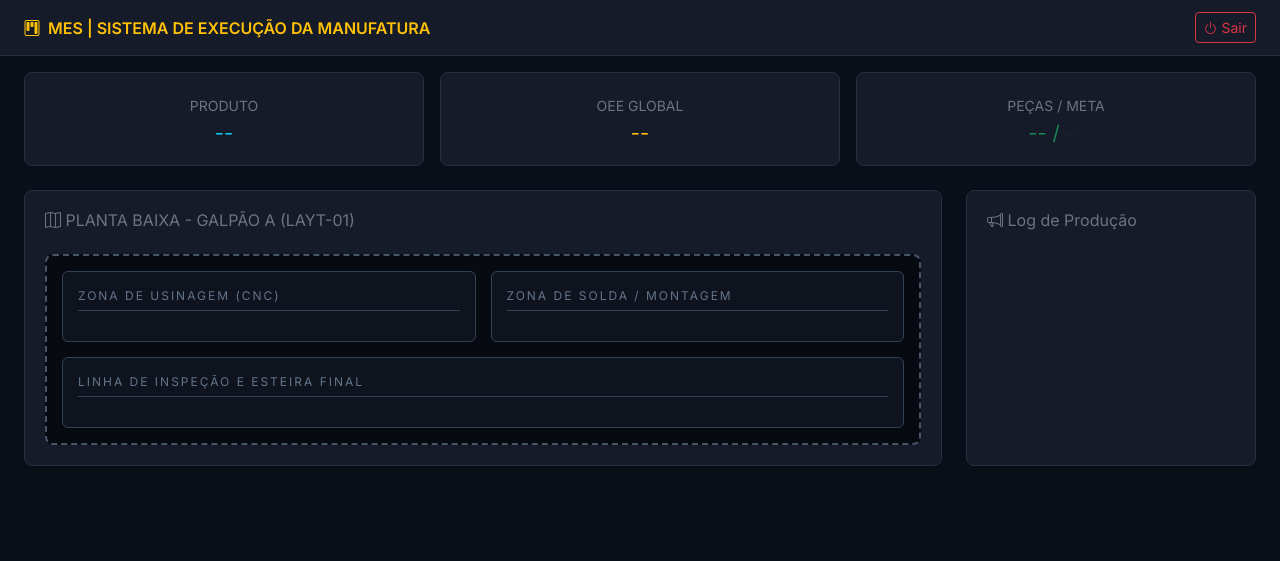
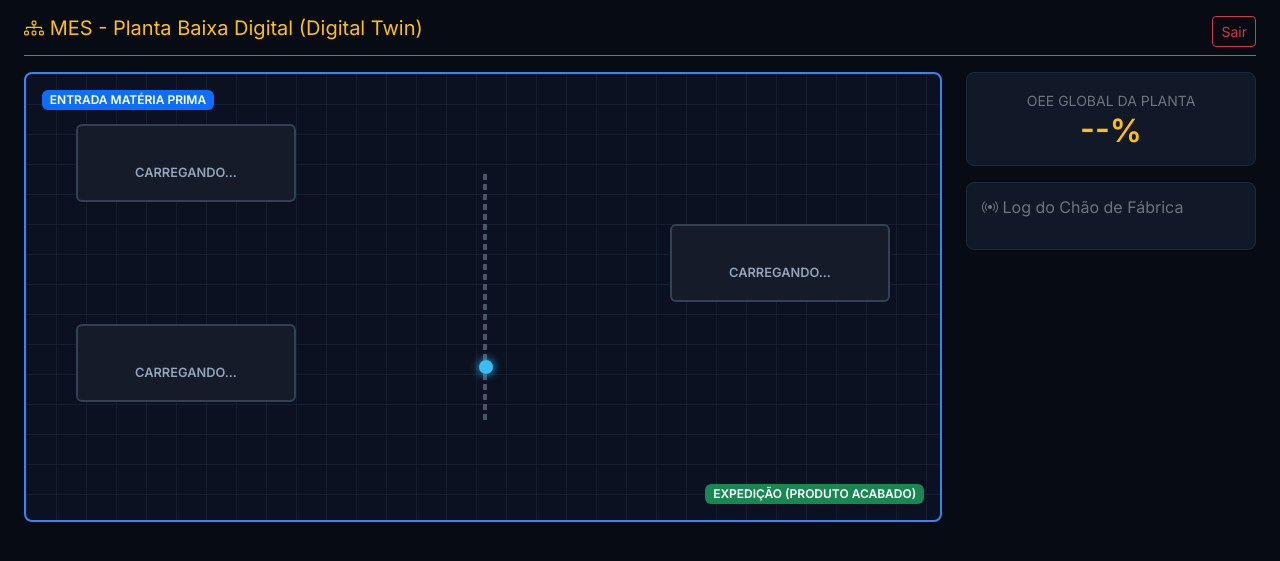
Before and after one commit to luizasilva08/seguranca-da-informacao, a Flask app: template templates/mes.html in a window 1280 px wide. Shown: the top 561 px of the page. Run offline with Flask 3, Linux system fonts and the light colour scheme; the template is opened without the code that fills it, so the values that code supplies are empty.

Commit message:
Update mes.html

```diff
--- a/templates/mes.html
+++ b/templates/mes.html
@@ -2,76 +2,75 @@
 <html lang="pt-BR">
 <head>
     <meta charset="UTF-8">
-    <title>MES | Planta Fabril</title>
+    <title>MES | Layout da Fábrica</title>
     <link href="https://cdn.jsdelivr.net/npm/bootstrap@5.3.0/dist/css/bootstrap.min.css" rel="stylesheet">
     <link rel="stylesheet" href="https://cdn.jsdelivr.net/npm/bootstrap-icons@1.11.1/font/bootstrap-icons.css">
-    <link href="https://fonts.googleapis.com/css2?family=Inter:wght@400;600&family=JetBrains+Mono:wght@500&display=swap" rel="stylesheet">
+    <link href="https://fonts.googleapis.com/css2?family=Inter:wght@400;600&display=swap" rel="stylesheet">
     <style>
-        :root { --bg-dark: #0b0f19; --panel-bg: #151b28; --border-color: #262f40; }
+        :root { --bg-dark: #070b14; --blueprint: #1e293b; }
         body { background-color: var(--bg-dark); color: #f8fafc; font-family: 'Inter', sans-serif; }
-        .topbar { background: var(--panel-bg); border-bottom: 1px solid var(--border-color); padding: 12px 24px; display: flex; justify-content: space-between; align-items: center; }
-        .panel { background: var(--panel-bg); border: 1px solid var(--border-color); border-radius: 8px; padding: 20px; box-shadow: 0 4px 6px rgba(0,0,0,0.1); }
+        .panel { background: #111827; border: 1px solid #1e293b; border-radius: 8px; padding: 15px; }
 
-        /* PLANTA BAIXA DA FÁBRICA CSS */
-        .factory-floor { border: 2px dashed #475569; padding: 15px; border-radius: 8px; background: #070a11; position: relative; display: grid; grid-template-columns: 1fr 1fr; grid-template-rows: auto auto; gap: 15px; }
-        .factory-zone { border: 1px solid #334155; border-radius: 6px; padding: 15px; background: rgba(30, 41, 59, 0.3); }
-        .zone-title { font-size: 0.75rem; text-transform: uppercase; color: #64748b; letter-spacing: 2px; margin-bottom: 15px; border-bottom: 1px solid #334155; padding-bottom: 5px; }
+        /* O EFEITO REALISTA DE PLANTA BAIXA (BLUEPRINT) */
+        .blueprint-floor {
+            background-color: #0b1120;
+            background-image: linear-gradient(rgba(30, 41, 59, 0.5) 1px, transparent 1px), linear-gradient(90deg, rgba(30, 41, 59, 0.5) 1px, transparent 1px);
+            background-size: 30px 30px;
+            border: 2px solid #3b82f6; border-radius: 8px; padding: 30px; min-height: 450px; position: relative;
+        }
 
-        .machine-block { background: #1e293b; border: 1px solid; border-radius: 6px; padding: 10px; display: flex; flex-direction: column; align-items: center; justify-content: center; text-align: center; margin-bottom: 10px; transition: all 0.3s; }
-        .machine-icon { font-size: 1.5rem; margin-bottom: 5px; }
+        .agv-path { border: 2px dashed #475569; position: absolute; top: 100px; bottom: 100px; left: 50%; width: 2px; }
+        .agv-robot { position: absolute; width: 14px; height: 14px; background: #38bdf8; border-radius: 50%; left: -6px; top: 10%; box-shadow: 0 0 10px #38bdf8; animation: move-agv 8s linear infinite alternate; }
+        @keyframes move-agv { 0% { top: 10%; } 100% { top: 90%; } }
 
-        .status-success { border-color: #10b981; box-shadow: inset 0 0 10px rgba(16, 185, 129, 0.2); }
-        .status-success .machine-icon { color: #10b981; }
-        .status-warning { border-color: #f59e0b; box-shadow: inset 0 0 10px rgba(245, 158, 11, 0.2); }
-        .status-warning .machine-icon { color: #f59e0b; }
-        .status-danger { border-color: #ef4444; box-shadow: inset 0 0 10px rgba(239, 68, 68, 0.2); animation: piscar-erro 1s infinite; }
-        .status-danger .machine-icon { color: #ef4444; }
+        .machine-cell { background: #151b28; border: 2px solid #334155; border-radius: 6px; padding: 15px; position: absolute; text-align: center; width: 220px; transition: all 0.3s;}
+        .machine-cell h6 { font-size: 0.8rem; margin-bottom: 5px; font-weight: bold; color: #94a3b8; }
 
-        @keyframes piscar-erro { 0% { opacity: 1; } 50% { opacity: 0.5; background: rgba(239,68,68,0.2); } 100% { opacity: 1; } }
+        /* Posições na Planta */
+        #cell-1 { top: 50px; left: 50px; }
+        #cell-2 { top: 250px; left: 50px; }
+        #cell-3 { top: 150px; right: 50px; }
+
+        /* Status LEDs */
+        .status-led { width: 12px; height: 12px; border-radius: 50%; display: inline-block; margin-bottom: 5px; }
+        .state-success { border-color: #10b981; box-shadow: inset 0 0 15px rgba(16,185,129,0.2); } .state-success .status-led { background: #10b981; box-shadow: 0 0 10px #10b981; }
+        .state-warning { border-color: #f59e0b; } .state-warning .status-led { background: #f59e0b; box-shadow: 0 0 10px #f59e0b; }
+        .state-danger { border-color: #ef4444; box-shadow: inset 0 0 20px rgba(239,68,68,0.4); animation: piscar-maq 1s infinite;} .state-danger .status-led { background: #ef4444; }
+        .state-secondary { border-color: #475569; opacity: 0.7; } .state-secondary .status-led { background: #64748b; }
+
+        @keyframes piscar-maq { 50% { border-color: #991b1b; } }
     </style>
 </head>
 <body>
 
-<div class="topbar mb-3">
-    <div class="fw-bold text-warning"><i class="bi bi-kanban me-2"></i>MES | SISTEMA DE EXECUÇÃO DA MANUFATURA</div>
-    <a href="/logout" class="btn btn-outline-danger btn-sm"><i class="bi bi-power"></i> Sair</a>
-</div>
-
-<div class="container-fluid px-4">
-    <div class="row g-3 mb-4">
-        <div class="col"><div class="panel text-center"><small class="text-secondary">PRODUTO</small><h5 class="m-0 mt-1 text-info" id="prod">--</h5></div></div>
-        <div class="col"><div class="panel text-center"><small class="text-secondary">OEE GLOBAL</small><h5 class="m-0 mt-1 text-warning" id="oee">--</h5></div></div>
-        <div class="col"><div class="panel text-center"><small class="text-secondary">PEÇAS / META</small><h5 class="m-0 mt-1 text-success"><span id="pecas">--</span> / <span id="meta" class="text-muted">--</span></h5></div></div>
+<div class="container-fluid px-4 py-3">
+    <div class="d-flex justify-content-between mb-3 border-bottom border-secondary pb-2">
+        <h5 class="text-warning m-0"><i class="bi bi-diagram-3"></i> MES - Planta Baixa Digital (Digital Twin)</h5>
+        <a href="/logout" class="btn btn-outline-danger btn-sm">Sair</a>
     </div>
 
     <div class="row g-4">
         <div class="col-xl-9">
-            <div class="panel h-100">
-                <h6 class="mb-4 text-secondary"><i class="bi bi-map"></i> PLANTA BAIXA - GALPÃO A (LAYT-01)</h6>
+            <div class="blueprint-floor">
+                <span class="badge bg-primary position-absolute top-0 start-0 m-3">ENTRADA MATÉRIA PRIMA</span>
+                <span class="badge bg-success position-absolute bottom-0 end-0 m-3">EXPEDIÇÃO (PRODUTO ACABADO)</span>
 
-                <div class="factory-floor">
-                    <div class="factory-zone">
-                        <div class="zone-title">ZONA DE USINAGEM (CNC)</div>
-                        <div class="row" id="zona-usinagem"></div>
-                    </div>
+                <div class="agv-path"><div class="agv-robot"></div></div>
 
-                    <div class="factory-zone">
-                        <div class="zone-title">ZONA DE SOLDA / MONTAGEM</div>
-                        <div class="row" id="zona-solda"></div>
-                    </div>
-
-                    <div class="factory-zone" style="grid-column: span 2;">
-                        <div class="zone-title">LINHA DE INSPEÇÃO E ESTEIRA FINAL</div>
-                        <div class="row" id="zona-inspecao"></div>
-                    </div>
-                </div>
+                <div id="cell-1" class="machine-cell"><div class="status-led"></div><h6>CARREGANDO...</h6></div>
+                <div id="cell-2" class="machine-cell"><div class="status-led"></div><h6>CARREGANDO...</h6></div>
+                <div id="cell-3" class="machine-cell"><div class="status-led"></div><h6>CARREGANDO...</h6></div>
             </div>
         </div>
 
         <div class="col-xl-3">
-            <div class="panel h-100">
-                <h6 class="text-secondary mb-3"><i class="bi bi-megaphone"></i> Log de Produção</h6>
-                <div id="lista-avisos" style="font-size: 0.85rem;"></div>
+            <div class="panel mb-3 text-center">
+                <small class="text-secondary">OEE GLOBAL DA PLANTA</small>
+                <h2 class="text-warning fw-bold m-0" id="oee">--%</h2>
+            </div>
+            <div class="panel">
+                <h6 class="text-secondary"><i class="bi bi-broadcast"></i> Log do Chão de Fábrica</h6>
+                <div id="avisos" class="small mt-3"></div>
             </div>
         </div>
     </div>
@@ -82,35 +81,23 @@
         const res = await fetch('/api/mes');
         const data = await res.json();
 
-        document.getElementById('prod').innerText = data.produto;
         document.getElementById('oee').innerText = data.oee.toFixed(1) + "%";
-        document.getElementById('pecas').innerText = data.pecas_produzidas;
-        document.getElementById('meta').innerText = data.meta;
 
-        // Distribui as máquinas do app.py para as zonas corretas da planta
-        const usinagem = [], solda = [], inspecao = [];
-        data.maquinas.forEach(m => {
-            let icon = 'bi-gear-wide-connected';
-            if(m.nome.includes('Fresa') || m.nome.includes('Torno')) usinagem.push(m);
-            else if(m.nome.includes('Solda')) { solda.push(m); icon = 'bi-fire'; }
-            else { inspecao.push(m); icon = 'bi-search'; }
+        // Atualizando as máquinas na planta baixa
+        data.maquinas.forEach((m, index) => {
+            const el = document.getElementById(`cell-${index + 1}`);
+            if(el) {
+                el.className = `machine-cell state-${m.cor}`;
+                el.innerHTML = `
+                    <div class="status-led"></div>
+                    <h6>${m.nome.toUpperCase()}</h6>
+                    <span class="badge bg-${m.cor} bg-opacity-10 text-${m.cor} border border-${m.cor}">${m.status.toUpperCase()}</span>
+                `;
+            }
         });
 
-        const renderMachine = (m, icon) => `
-            <div class="col-6">
-                <div class="machine-block status-${m.cor}">
-                    <i class="bi ${m.nome.includes('Solda') ? 'bi-fire' : (m.nome.includes('Insp') ? 'bi-search' : 'bi-gear-wide-connected')} machine-icon"></i>
-                    <strong class="small">${m.nome}</strong>
-                    <span class="badge bg-${m.cor} mt-1">${m.status}</span>
-                </div>
-            </div>`;
-
-        document.getElementById('zona-usinagem').innerHTML = usinagem.map(m => renderMachine(m)).join('');
-        document.getElementById('zona-solda').innerHTML = solda.map(m => renderMachine(m)).join('');
-        document.getElementById('zona-inspecao').innerHTML = inspecao.map(m => renderMachine(m)).join('');
-
-        document.getElementById('lista-avisos').innerHTML = data.avisos.map(a => `
-            <div class="mb-2 p-2 rounded" style="background: rgba(255,255,255,0.05); border-left: 2px solid #f59e0b;">${a}</div>
+        document.getElementById('avisos').innerHTML = data.avisos.map(a => `
+            <div class="border-start border-3 border-info ps-2 mb-2 bg-dark p-2 text-light">${a}</div>
         `).join('');
     }, 3000);
 </script>
```
